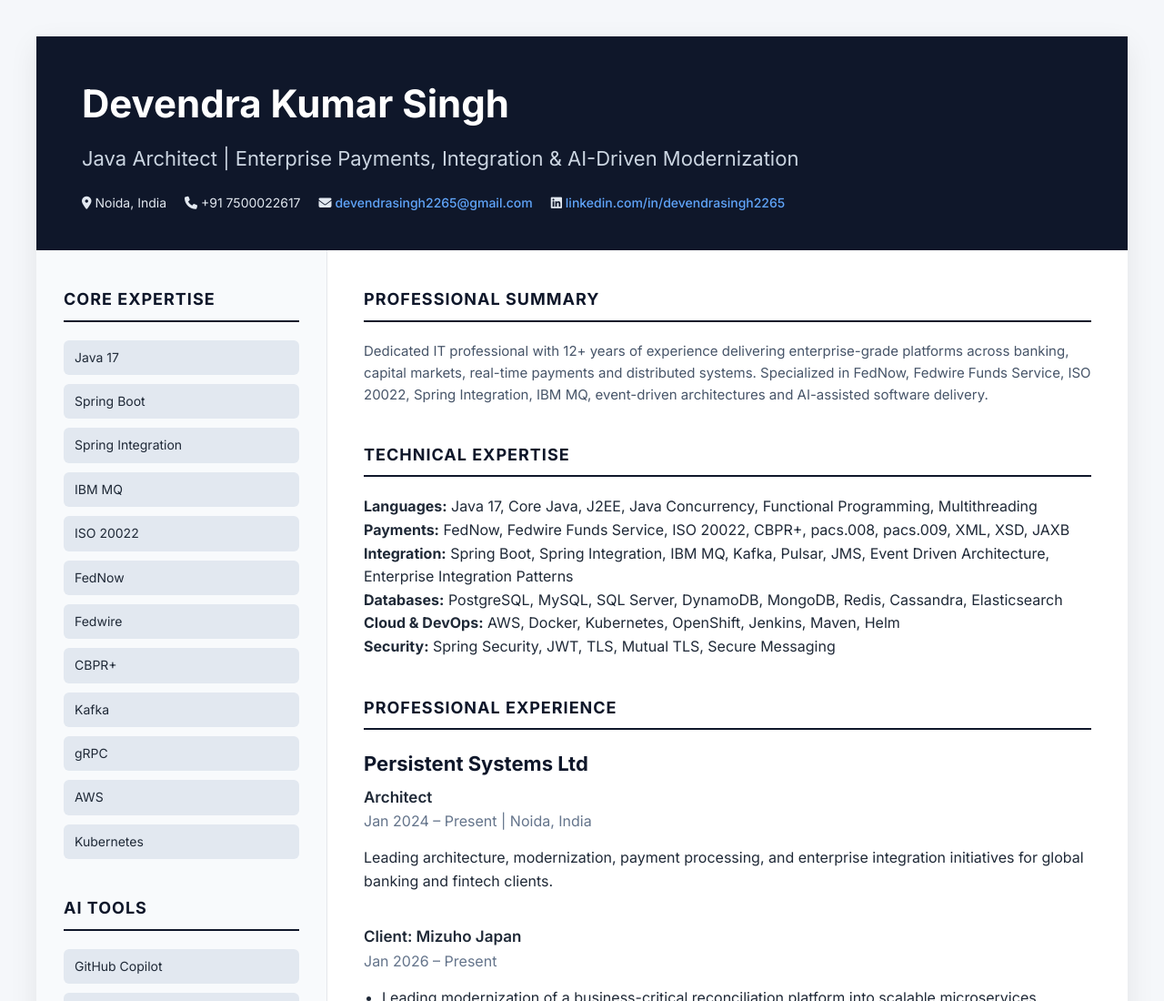
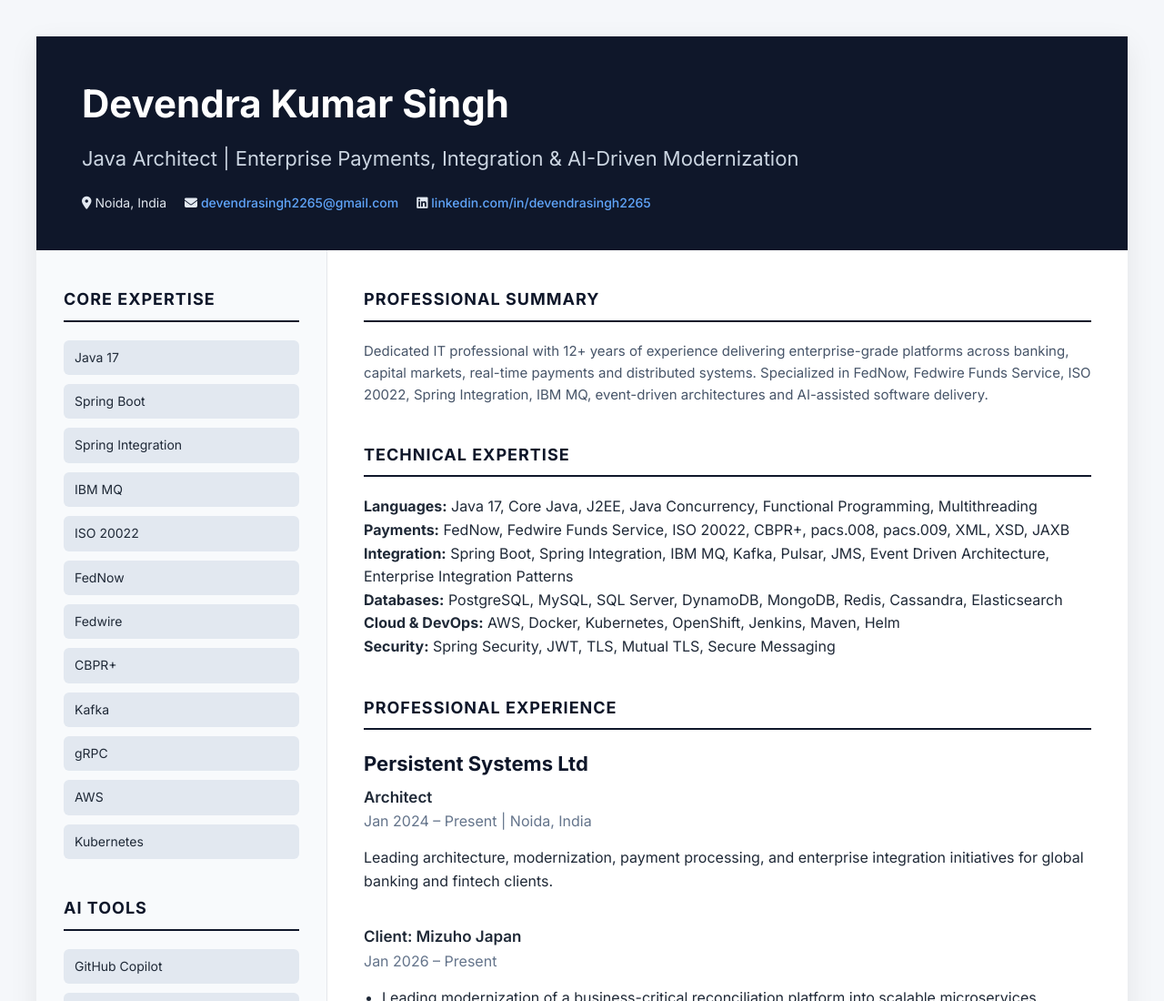
Before and after one commit to devendrasingh2265/devendrasingh2265.github.io, a plain HTML site: page index.html in a window 1280 px wide. Shown: the top 1100 px of the page at 91% size. Drawn offline with Linux system fonts and the light colour scheme.

Commit message:
Updated index.html

```diff
--- a/index.html
+++ b/index.html
@@ -207,11 +207,6 @@ text-decoration:underline;
             <span>
     <i class="fas fa-location-dot"></i>
     Noida, India
-</span>
-
-            <span>
-    <i class="fas fa-phone"></i>
-    +91 7500022617
 </span>
 
             <span>
```
